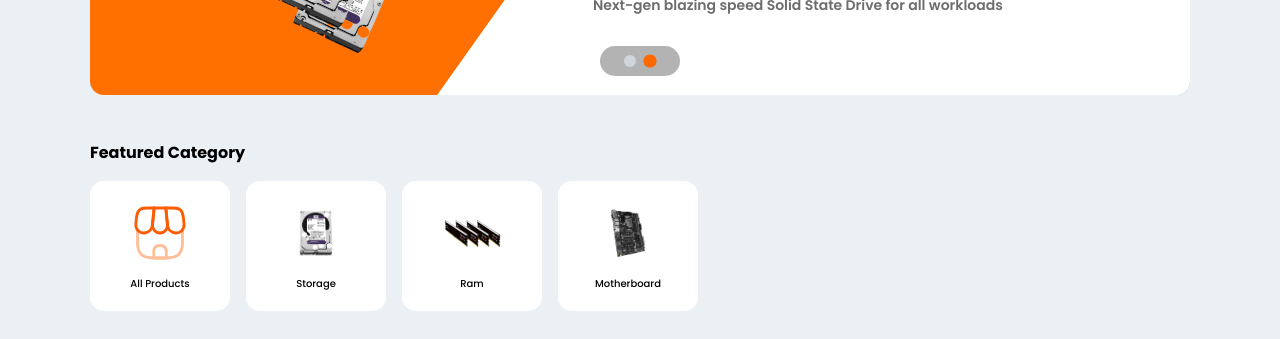
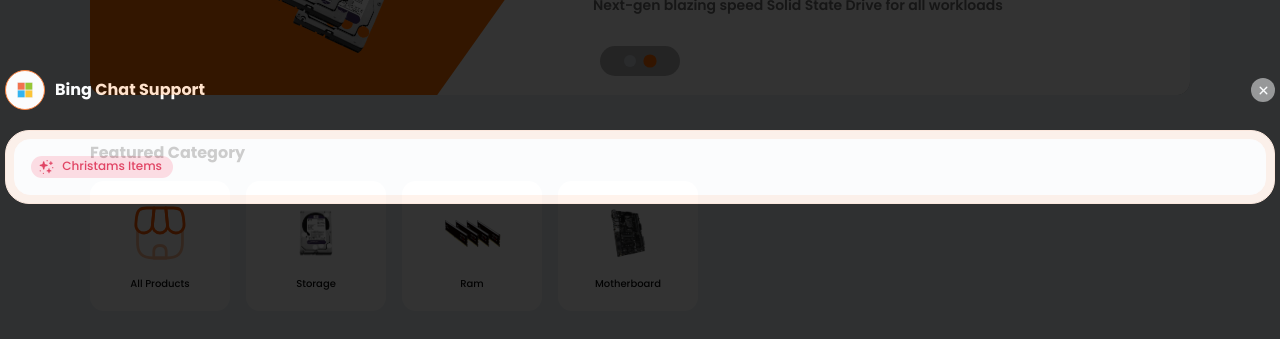
Before and after one commit to chigaemez/Accessment, a React (Vite) app: page / in a window 1280 px wide. Shown: the part 263-602 px from the top of the page. Built offline with nearby package versions, Linux system fonts and the light colour scheme; no server answers; what miragejs would draw is missing.

Commit message:
updated commit

```diff
--- a/src/App.tsx
+++ b/src/App.tsx
@@ -1,14 +1,18 @@
 import { Route, Routes } from "react-router-dom"
 import MainLayout from "./Layout/MainLayout"
 import Home_index from "./Pages/Home_index"
+import Popup from "./Components/popup/Popup"
 function App() {
 
   return (
+   <>
     <Routes>
       <Route path="/" element={<MainLayout />}>
         <Route index element={<Home_index/>}/>
       </Route>
     </Routes>
+    <Popup/>
+   </>
   )
 }
 
--- a/src/Components/Home/Features.tsx
+++ b/src/Components/Home/Features.tsx
@@ -1,6 +1,8 @@
 
 import { motion } from 'framer-motion'
-import { features, type Feature } from '../../Data/Data'
+import { features } from '../../Data/Data'
+import type { Feature } from '../../Data/Type'
+
 
 const Features = () => {
   return (
@@ -29,7 +31,7 @@ const Features = () => {
               alt={feature.title}
               className='w-[32px] h-[32px] md:w-[60px]  md:h-[60px] mb-2'
             />
-            <h2 className='text-[10px] font-popmedium font-[500] text-[#000000] leading-[100%] mt-2'>
+            <h2 className='text-[10px] font-popmedium font-[500] text-[#0D0E0E] leading-[100%] mt-2'>
               {feature.title}
             </h2>
           </motion.div>
--- /dev/null
+++ b/src/Components/popup/Popup.tsx
@@ -0,0 +1,72 @@
+import { useEffect } from 'react'
+import { usePopupStore } from '../../Stores/PopupStore'
+import { logo } from '../../assets/images'
+import { christmas, close } from '../../assets/icons'
+import { motion, AnimatePresence } from 'framer-motion'
+import { IoClose } from 'react-icons/io5'
+
+const Popup = () => {
+  const { isOpen, closePopup, openPopup } = usePopupStore()
+
+  useEffect(() => {
+    openPopup()
+  }, [openPopup])
+
+  if (!isOpen) return null
+  return (
+    <AnimatePresence>
+      <motion.div
+        initial={{ opacity: 0 }}
+        animate={{ opacity: 0.8 }}
+        exit={{ opacity: 0 }}
+        transition={{ duration: 0.3 }}
+        className='fixed flex-col bg-black  opacity-[0.6] inset-0  flex z-[995] py-[50px] px-[5px] justify-center'
+      >
+        <motion.div
+          initial={{ y: -50, opacity: 0 }}
+          animate={{ y: 0, opacity: 1 }}
+          exit={{ y: -50, opacity: 0 }}
+          transition={{ duration: 0.4 }}
+          className='flex w-full items-center  justify-between h-[40px] '
+        >
+          <div className='flex items-center  gap-[10px] '>
+            <div className='flex w-[40px] h-[40px] bg-[#FFFFFF] rounded-full items-center justify-center border-[0.5px] border-[#FF6813]'>
+              <img src={logo} alt='' className='w-[16px] h-[16px]' />
+            </div>
+            <h1 className='text-[16px] font-[700] font-popbold text-[#FFFFFF] leading-[100%]'>
+              Bing Chat Support
+            </h1>
+          </div>
+
+          <div
+            className='flex w-[24px] h-[24px] items-center justify-center rounded-full cursor-pointer bg-[#838383] '
+            onClick={closePopup}
+          >
+            <IoClose className='text-white text-[15px]' />
+          </div>
+        </motion.div>
+
+        <motion.div
+          initial={{ y: 50, opacity: 0 }}
+          animate={{ y: 0, opacity: 1 }}
+          exit={{ y: 50, opacity: 0 }}
+          transition={{ duration: 0.4 }}
+          className='flex flex-col rounded-[24px] w-full border-[1px] p-[8px] gap-[8px]  bg-[#FFF0E8] border-[#FFE5D7]  mt-[20px] items-center justify-center'
+        >
+          <div className='flex rounded-[16px] border-[1px]  border-[#FFFFFF] p-[16px] gap-[8px]  bg-[#FFFFFF] w-full h-full '>
+            <div className='flex gap-[24px]'>
+              <div className='flex w-[142px] h-[22px] rounded-[38px] py-[4px] px-[8px] gap-[8px] bg-[#FFD7DF]'>
+                <img src={christmas} alt='' />
+                <h1 className='text-[12px] font-popmedium font-[500] text-[#DF1B41] leading-[100%]'>
+                  Christams Items
+                </h1>
+              </div>
+            </div>
+          </div>
+        </motion.div>
+      </motion.div>
+    </AnimatePresence>
+  )
+}
+
+export default Popup
--- /dev/null
+++ b/src/Stores/PopupStore.ts
@@ -0,0 +1,9 @@
+import { create } from "zustand";
+import type { PopupState } from "../Data/Type";
+
+export const usePopupStore = create<PopupState>((set) => ({
+  isOpen: false,
+  openPopup: () => set({ isOpen: true }),
+  closePopup: () => set({ isOpen: false }),
+  togglePopup: () => set((state) => ({ isOpen: !state.isOpen })),
+}));
--- a/src/assets/icons/index.ts
+++ b/src/assets/icons/index.ts
@@ -4,3 +4,5 @@ export { default as notification } from './notification.svg'
 export { default as profile } from './profile.svg'
 export { default as search } from './search.svg'
 export { default as shop } from './shop.svg'
+export { default as close } from './close.svg'
+export { default as christmas } from './christmas.svg'
```
Also changed, not shown: src/Data/Type.ts (+7 -0 lines), src/assets/icons/christmas.svg (added), src/assets/icons/close.svg (added).
